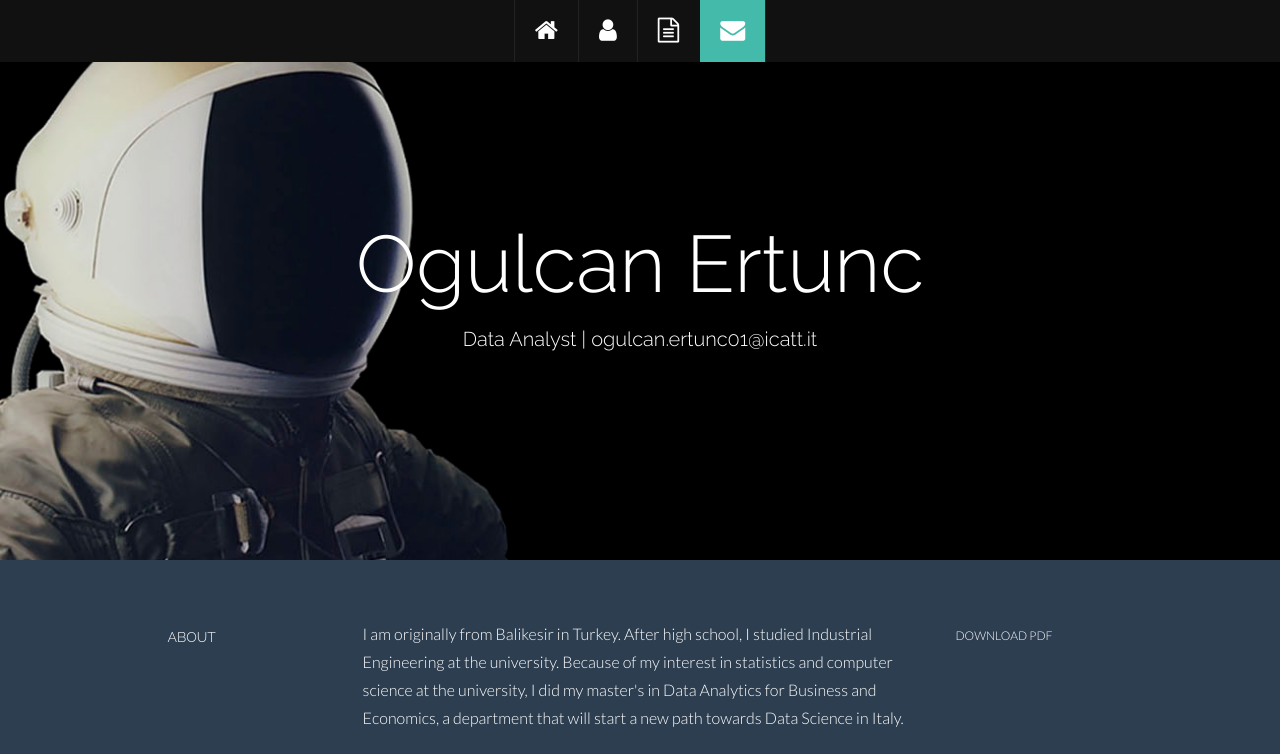
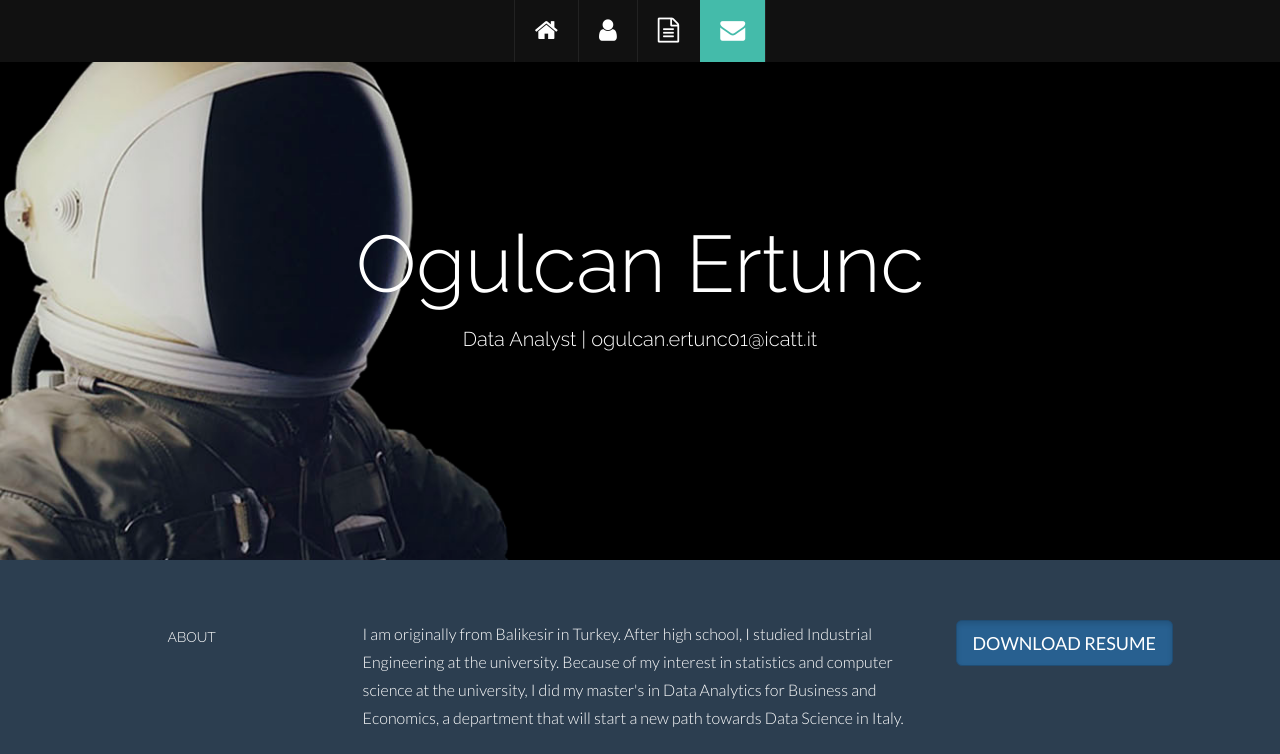
Before and after one commit to ogulcanertunc/ogulcanertunc.github.io, a plain HTML site: page CV/cv_.html in a window 1280 px wide. Shown: the top 754 px of the page. Drawn offline with Linux system fonts and the light colour scheme.

Commit message:
resume update

```diff
--- a/CV/cv_.html
+++ b/CV/cv_.html
@@ -90,8 +90,9 @@
               <p>There are many things I am passionate about in life and Data Science is just one aspect of my life. In my spare time I enjoy taking pictures, expanding my fountain pen collection, traveling with my girlfriend, eating meals and writing articles on our blog.</p>
           </div>
           <div class="col-lg-3">
-            <p><a href="#"><i class="icon-file"></i></a>
-              <sm>DOWNLOAD PDF</sm>
+            <p><a href="https://github.com/ogulcanertunc/ogulcanertunc/raw/main/Ogulcan_Ertunc_resume.pdf"><i class="icon-file"></i></a>
+              <a href="https://github.com/ogulcanertunc/ogulcanertunc/raw/main/Ogulcan_Ertunc_resume.pdf" class="btn btn-primary btn-lg active" role="button" aria-pressed="true">DOWNLOAD RESUME</a>
+              <sm></sm>
             </p>
           </div>
 
```
